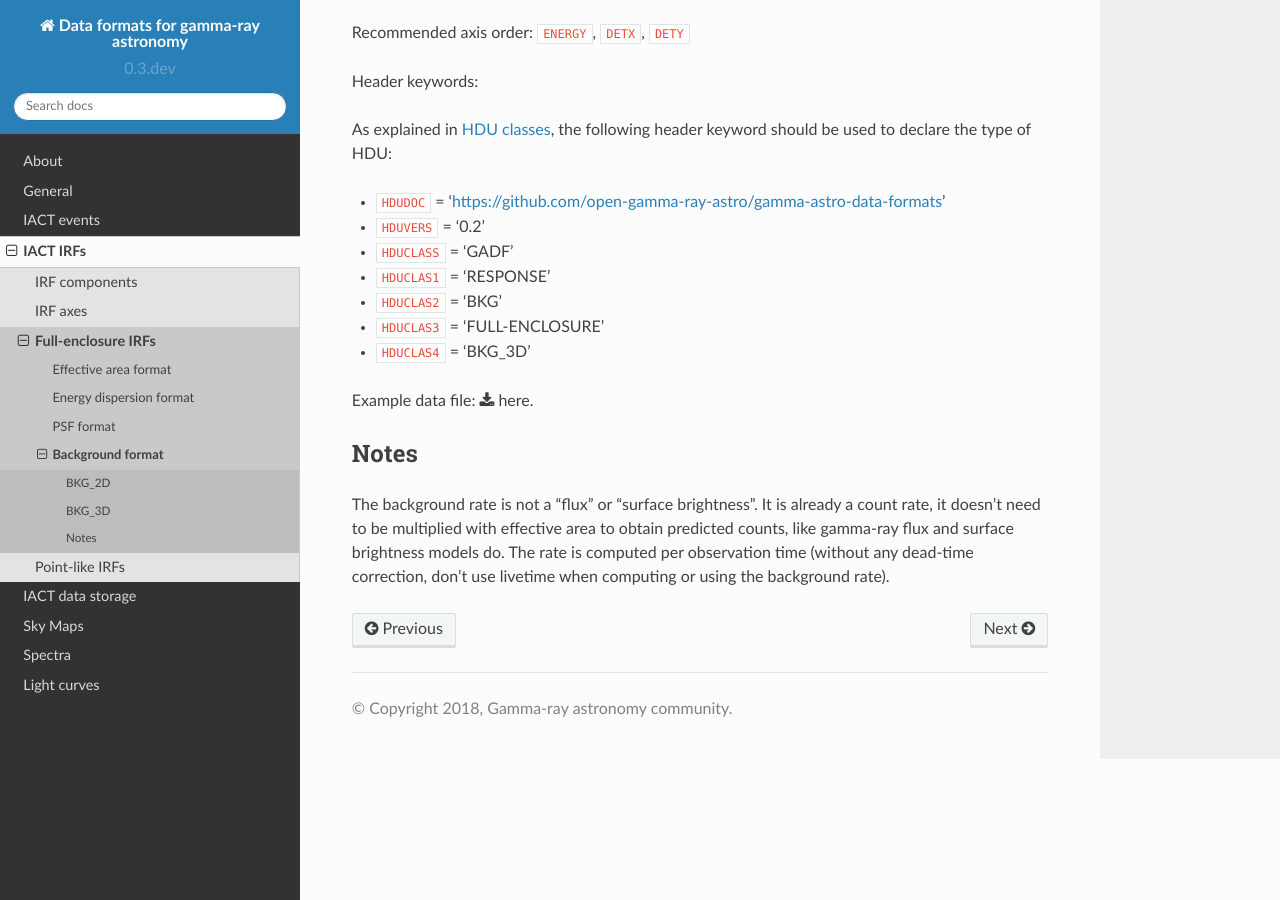
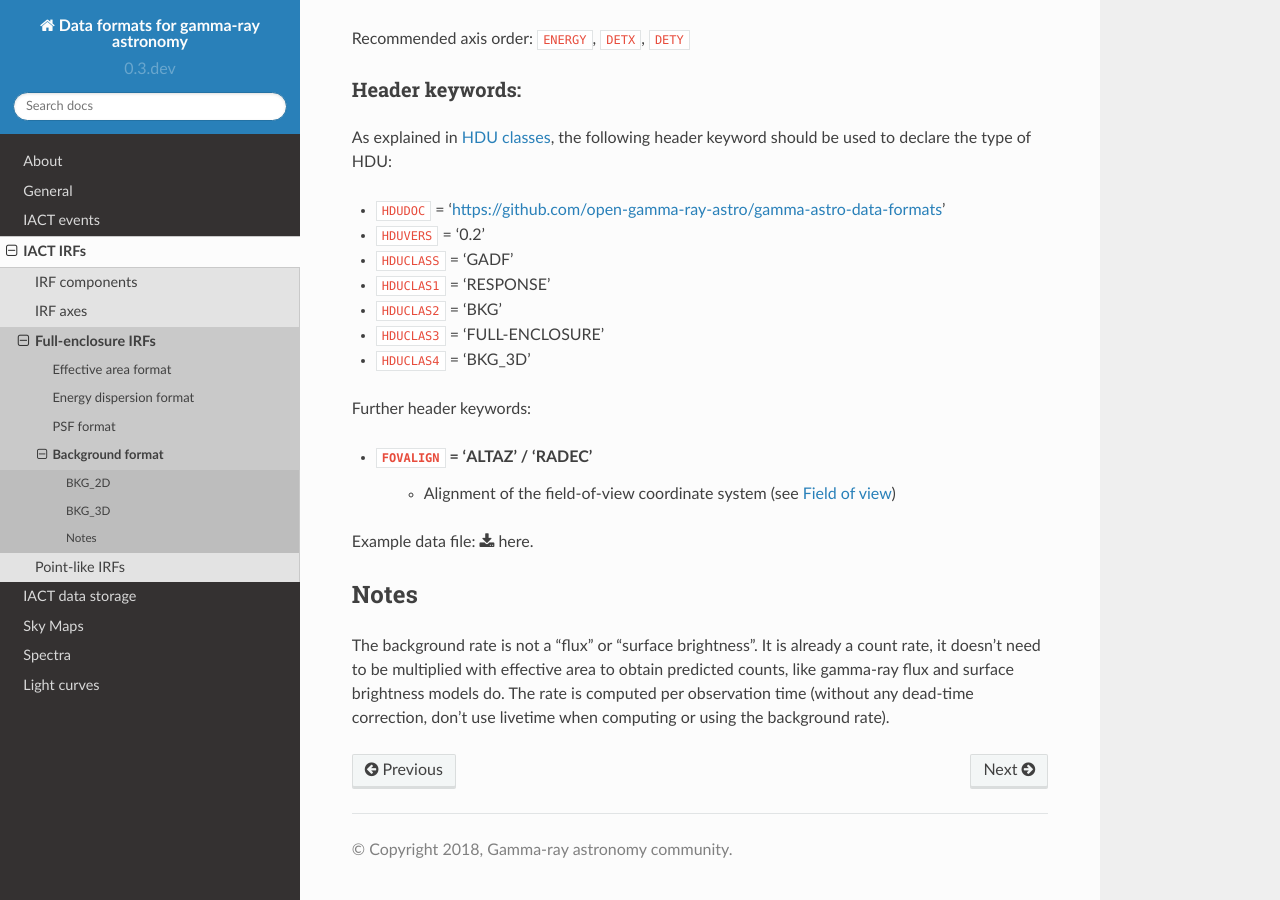
Before and after one commit to open-gamma-ray-astro/gamma-astro-data-formats, a Sphinx documentation site: the page built from source/irfs/full_enclosure/bkg/index.rst, in a window 1280 px wide and 900 px high, scrolled down 1565 px. Built offline with Sphinx 7.4.7 and the Read the Docs theme 2.0.0, drawn with Linux system fonts in a browser that asks for light colours.

Commit message:
Add FOVALIGN header keyword.

```diff
--- a/source/irfs/full_enclosure/bkg/index.rst
+++ b/source/irfs/full_enclosure/bkg/index.rst
@@ -19,6 +19,7 @@ The ``BKG_2D`` format contains a 2-dimensional array of post-select background
 rate, stored in the :ref:`fits-arrays-bintable-hdu` format.
 
 Required columns:
+~~~~~~~~~~~~~~~~~
 
 * ``ENERG_LO``, ``ENERG_HI`` -- ndim: 1, unit: TeV
     * Reconstructed energy axis
@@ -31,6 +32,7 @@ Required columns:
 Recommended axis order: ``ENERGY``, ``THETA``
 
 Header keywords:
+~~~~~~~~~~~~~~~~
 
 As explained in :ref:`hduclass`, the following header keyword should be used to
 declare the type of HDU:
@@ -54,6 +56,7 @@ The ``BKG_3D`` format contains a 3-dimensional array of post-select background
 rate, stored in the :ref:`fits-arrays-bintable-hdu` format.
 
 Required columns:
+~~~~~~~~~~~~~~~~~
 
 * ``ENERG_LO``, ``ENERG_HI`` -- ndim: 1, unit: TeV
     * Reconstructed energy axis
@@ -66,6 +69,7 @@ Required columns:
 Recommended axis order: ``ENERGY``, ``DETX``, ``DETY``
 
 Header keywords:
+~~~~~~~~~~~~~~~~
 
 As explained in :ref:`hduclass`, the following header keyword should be used to
 declare the type of HDU:
@@ -77,6 +81,11 @@ declare the type of HDU:
 * ``HDUCLAS2`` = 'BKG'
 * ``HDUCLAS3`` = 'FULL-ENCLOSURE'
 * ``HDUCLAS4`` = 'BKG_3D'
+
+Further header keywords:
+
+* ``FOVALIGN`` = 'ALTAZ' / 'RADEC'
+    * Alignment of the field-of-view coordinate system (see :ref:`coords-fov`)
 
 Example data file: :download:`here <./bkg_3d_full_example.fits>`.
 
```
Also changed, not shown: source/general/coordinates.rst (+7 -7 lines).
